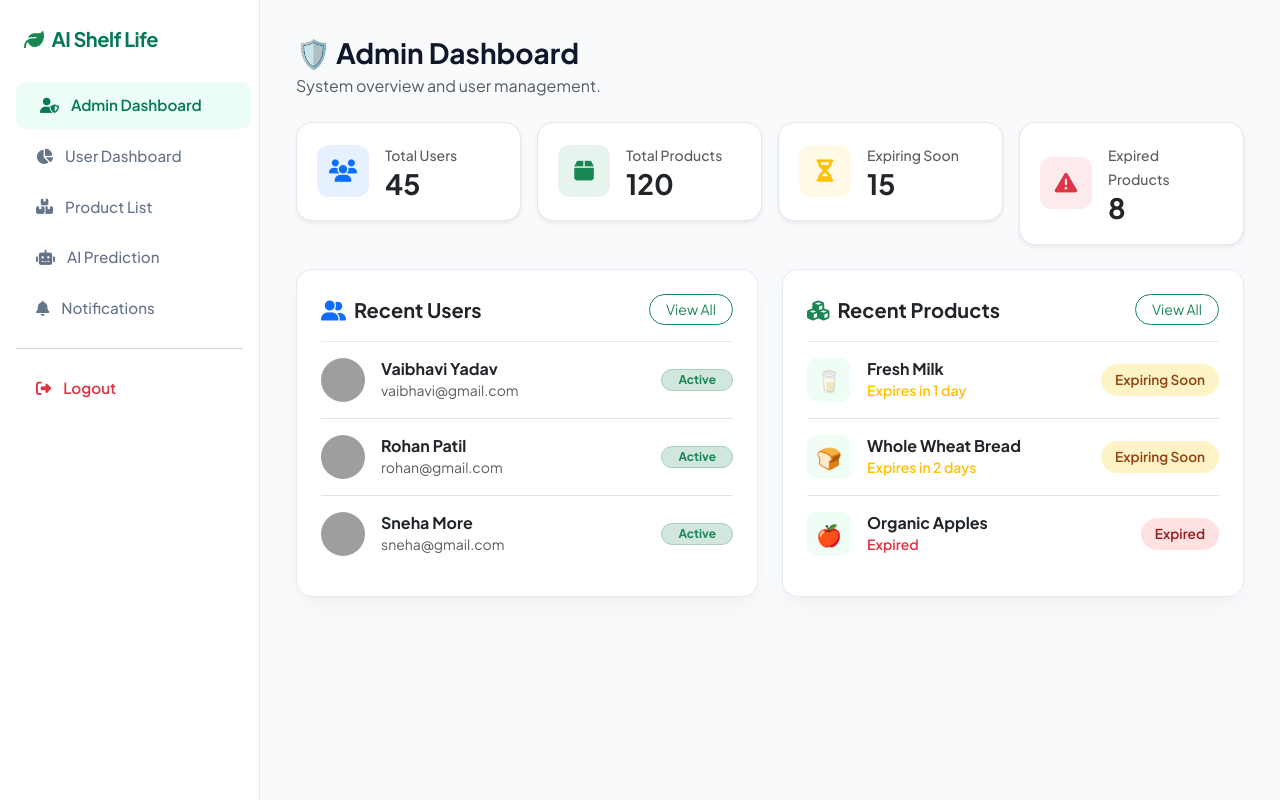
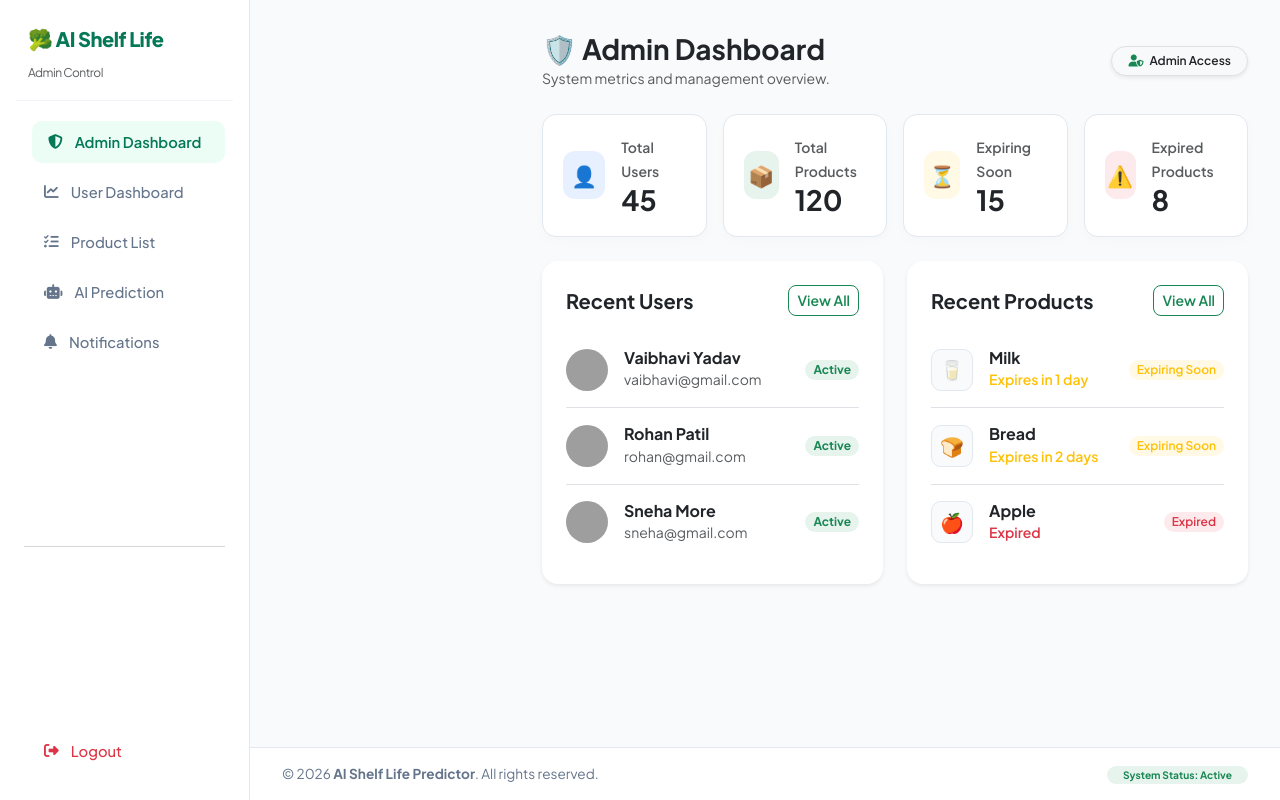
Before and after one commit to vaibhaviyadav2408-collab/-shelf-life-predictor, a Flask app: page /admin in a window 1280 px wide. Run offline with Flask 3, Linux system fonts and the light colour scheme; grey boxes are pictures that could not be loaded.

Commit message:
Revamp admin dashboard layout and styles
Updated the admin dashboard HTML structure and styles.

```diff
--- a/templates/admin.html
+++ b/templates/admin.html
@@ -3,204 +3,281 @@
 <head>
     <meta charset="UTF-8">
     <meta name="viewport" content="width=device-width, initial-scale=1.0">
-    <title>Admin Dashboard - AI Shelf Life</title>
-    <!-- Google Fonts & Font Awesome Icons -->
-    <link href="https://fonts.googleapis.com/css2?family=Plus+Jakarta+Sans:wght@400;500;600;700&display=swap" rel="stylesheet">
-    <link href="https://cdnjs.cloudflare.com/ajax/libs/font-awesome/6.4.0/css/all.min.css" rel="stylesheet">
+    <title>Admin Dashboard - AI Shelf Life Predictor</title>
     <!-- Bootstrap 5 CSS -->
     <link href="https://cdn.jsdelivr.net/npm/bootstrap@5.3.0/dist/css/bootstrap.min.css" rel="stylesheet">
+    <!-- FontAwesome Icons -->
+    <link rel="stylesheet" href="https://cdnjs.cloudflare.com/ajax/libs/font-awesome/6.4.0/css/all.min.css">
     <!-- Custom CSS -->
-    <link rel="stylesheet" href="{{ url_for('static', filename='style.css') }}">
+    <link rel="stylesheet" href="{{ url_for('static', filename='style.css') }}?v=4.0">
     <style>
+        body {
+            background-color: #f8fafc;
+            font-family: 'Plus Jakarta Sans', system-ui, -apple-system, sans-serif;
+        }
+        .dashboard-container {
+            display: flex;
+            min-height: 100vh;
+        }
+        /* Sidebar Styling */
+        .sidebar {
+            width: 250px;
+            height: 100vh;
+            background-color: #ffffff;
+            border-right: 1px solid #e2e8f0;
+            position: fixed;
+            top: 0;
+            left: 0;
+            padding: 24px 16px;
+            z-index: 1000;
+            display: flex;
+            flex-direction: column;
+        }
+        .sidebar-brand {
+            font-weight: 800;
+            font-size: 1.25rem;
+            color: #047857;
+            padding: 0 12px 16px 12px;
+            border-bottom: 1px solid #f1f5f9;
+            margin-bottom: 16px;
+        }
+        .sidebar a {
+            color: #64748b;
+            text-decoration: none;
+            display: flex;
+            align-items: center;
+            gap: 12px;
+            padding: 10px 16px;
+            margin-bottom: 4px;
+            border-radius: 10px;
+            font-weight: 500;
+            font-size: 0.92rem;
+            transition: all 0.2s ease;
+        }
+        .sidebar a:hover, .sidebar a.active {
+            background-color: #ecfdf5;
+            color: #047857;
+            font-weight: 600;
+        }
+        /* Layout Alignment */
+        .main-wrapper {
+            margin-left: 250px;
+            width: calc(100% - 250px);
+            display: flex;
+            flex-direction: column;
+            min-height: 100vh;
+        }
+        .main-content {
+            padding: 32px;
+            flex: 1;
+        }
+        /* Admin Component Styles */
         .admin-stat-card {
             border: 1px solid #e2e8f0;
-            border-radius: 16px;
+            border-radius: 14px;
             padding: 20px;
             background: #ffffff;
             display: flex;
             align-items: center;
             gap: 16px;
-            transition: transform 0.2s ease, box-shadow 0.2s ease;
+            box-shadow: 0 4px 12px rgba(0,0,0,0.02);
+            transition: transform 0.2s ease;
         }
         .admin-stat-card:hover {
-            transform: translateY(-3px);
-            box-shadow: 0 10px 20px rgba(0, 0, 0, 0.05);
+            transform: translateY(-2px);
         }
         .admin-stat-icon {
-            width: 52px;
-            height: 52px;
+            width: 48px;
+            height: 48px;
             border-radius: 12px;
-            display: flex;
-            align-items: center;
-            justify-content: center;
-            font-size: 1.4rem;
-        }
-        .user-avatar {
-            width: 44px;
-            height: 44px;
-            border-radius: 50%;
-            object-fit: cover;
-        }
-        .product-thumb {
-            width: 44px;
-            height: 44px;
-            border-radius: 10px;
-            background: #f0fdf4;
             display: flex;
             align-items: center;
             justify-content: center;
             font-size: 1.3rem;
         }
+        .user-avatar {
+            width: 42px;
+            height: 42px;
+            border-radius: 50%;
+            object-fit: cover;
+        }
+        .product-thumb {
+            width: 42px;
+            height: 42px;
+            border-radius: 10px;
+            background: #f8fafc;
+            display: flex;
+            align-items: center;
+            justify-content: center;
+            font-size: 1.2rem;
+            border: 1px solid #e2e8f0;
+        }
+        /* Footer */
+        .dashboard-footer {
+            background-color: #ffffff;
+            border-top: 1px solid #e2e8f0;
+            padding: 16px 32px;
+            margin-top: auto;
+            font-size: 0.85rem;
+            color: #64748b;
+        }
+        @media (max-width: 768px) {
+            .sidebar {
+                width: 100%;
+                height: auto;
+                position: relative;
+            }
+            .main-wrapper {
+                margin-left: 0;
+                width: 100%;
+            }
+        }
     </style>
 </head>
 <body>
 
+<div class="dashboard-container">
     <!-- Sidebar Navigation -->
     <div class="sidebar">
         <div class="sidebar-brand">
-            <i class="fa-solid fa-leaf text-success me-2"></i>AI Shelf Life
+            🥦 AI Shelf Life <br>
+            <small class="text-muted fw-normal" style="font-size:0.75rem;">Admin Control</small>
         </div>
-        <a href="{{ url_for('admin') }}" class="active"><i class="fa-solid fa-user-shield"></i> Admin Dashboard</a>
-        <a href="{{ url_for('dashboard') }}"><i class="fa-solid fa-chart-pie"></i> User Dashboard</a>
-        <a href="{{ url_for('product_list') }}"><i class="fa-solid fa-boxes-stacked"></i> Product List</a>
+        <a href="{{ url_for('admin') }}" class="active"><i class="fa-solid fa-shield-halved"></i> Admin Dashboard</a>
+        <a href="{{ url_for('dashboard') }}"><i class="fa-solid fa-chart-line"></i> User Dashboard</a>
+        <a href="{{ url_for('product_list') }}"><i class="fa-solid fa-list-check"></i> Product List</a>
         <a href="{{ url_for('ai_prediction') }}"><i class="fa-solid fa-robot"></i> AI Prediction</a>
         <a href="{{ url_for('notifications') }}"><i class="fa-solid fa-bell"></i> Notifications</a>
-        <hr class="mx-3 text-muted opacity-25">
-        <a href="{{ url_for('index') }}" class="text-danger fw-semibold"><i class="fa-solid fa-right-from-bracket"></i> Logout</a>
+        <hr class="mx-2 my-auto text-muted">
+        <a href="{{ url_for('index') }}" class="text-danger"><i class="fa-solid fa-right-from-bracket"></i> Logout</a>
     </div>
 
-    <!-- Main Content Area -->
+    <!-- Main Content Wrapper -->
+    <div class="main-wrapper">
         <div class="main-content">
-        <div class="d-flex justify-content-between align-items-center mb-4">
+            <div class="d-flex align-items-center justify-content-between mb-4">
                 <div>
-                <h3 class="fw-bold mb-1">🛡️ Admin Dashboard</h3>
-                <p class="text-muted mb-0">System overview and user management.</p>
+                    <h3 class="fw-bold m-0 text-dark">🛡️ Admin Dashboard</h3>
+                    <small class="text-muted">System metrics and management overview.</small>
                 </div>
+                <span class="badge bg-light text-dark border px-3 py-2 rounded-pill fw-semibold shadow-sm">
+                    <i class="fa-solid fa-user-shield me-1 text-success"></i> Admin Access
+                </span>
             </div>
 
-        <!-- Stat Cards -->
+            <!-- Analytics Stats Grid -->
             <div class="row g-3 mb-4">
                 <div class="col-md-3">
-                <div class="admin-stat-card shadow-sm">
-                    <div class="admin-stat-icon bg-primary bg-opacity-10 text-primary">
-                        <i class="fa-solid fa-users"></i>
-                    </div>
+                    <div class="admin-stat-card">
+                        <div class="admin-stat-icon bg-primary bg-opacity-10 text-primary">👤</div>
                         <div>
-                        <span class="text-muted small fw-medium">Total Users</span>
+                            <span class="text-muted small fw-semibold">Total Users</span>
                             <h3 class="fw-bold m-0 text-dark">45</h3>
                         </div>
                     </div>
                 </div>
                 <div class="col-md-3">
-                <div class="admin-stat-card shadow-sm">
-                    <div class="admin-stat-icon bg-success bg-opacity-10 text-success">
-                        <i class="fa-solid fa-box"></i>
-                    </div>
+                    <div class="admin-stat-card">
+                        <div class="admin-stat-icon bg-success bg-opacity-10 text-success">📦</div>
                         <div>
-                        <span class="text-muted small fw-medium">Total Products</span>
+                            <span class="text-muted small fw-semibold">Total Products</span>
                             <h3 class="fw-bold m-0 text-dark">120</h3>
                         </div>
                     </div>
                 </div>
                 <div class="col-md-3">
-                <div class="admin-stat-card shadow-sm">
-                    <div class="admin-stat-icon bg-warning bg-opacity-10 text-warning">
-                        <i class="fa-solid fa-hourglass-half"></i>
-                    </div>
+                    <div class="admin-stat-card">
+                        <div class="admin-stat-icon bg-warning bg-opacity-10 text-warning">⏳</div>
                         <div>
-                        <span class="text-muted small fw-medium">Expiring Soon</span>
+                            <span class="text-muted small fw-semibold">Expiring Soon</span>
                             <h3 class="fw-bold m-0 text-dark">15</h3>
                         </div>
                     </div>
                 </div>
                 <div class="col-md-3">
-                <div class="admin-stat-card shadow-sm">
-                    <div class="admin-stat-icon bg-danger bg-opacity-10 text-danger">
-                        <i class="fa-solid fa-triangle-exclamation"></i>
-                    </div>
+                    <div class="admin-stat-card">
+                        <div class="admin-stat-icon bg-danger bg-opacity-10 text-danger">⚠️</div>
                         <div>
-                        <span class="text-muted small fw-medium">Expired Products</span>
+                            <span class="text-muted small fw-semibold">Expired Products</span>
                             <h3 class="fw-bold m-0 text-dark">8</h3>
                         </div>
                     </div>
                 </div>
             </div>
 
-        <!-- Recent Lists Section -->
+            <!-- Content Lists Grid -->
             <div class="row g-4">
-            <!-- Recent Users -->
                 <div class="col-md-6">
-                <div class="card card-custom p-4">
+                    <div class="card border-0 shadow-sm rounded-4 p-4 h-100 bg-white">
                         <div class="d-flex justify-content-between align-items-center mb-3">
-                        <h5 class="fw-bold m-0"><i class="fa-solid fa-user-group text-primary me-2"></i>Recent Users</h5>
-                        <a href="#" class="btn btn-sm btn-outline-success rounded-pill px-3">View All</a>
+                            <h5 class="fw-bold m-0 text-dark">Recent Users</h5>
+                            <a href="#" class="btn btn-sm btn-outline-success rounded-3 fw-semibold">View All</a>
                         </div>
 
                         <div class="list-group list-group-flush">
                             <div class="list-group-item d-flex align-items-center gap-3 px-0 py-3 border-bottom">
                                 <img src="https://api.dicebear.com/7.x/avataaars/svg?seed=Vaibhavi" class="user-avatar bg-light" alt="User">
                                 <div class="flex-grow-1">
-                                <h6 class="fw-bold mb-0">Vaibhavi Yadav</h6>
+                                    <h6 class="fw-bold mb-0 text-dark">Vaibhavi Yadav</h6>
                                     <small class="text-muted">vaibhavi@gmail.com</small>
                                 </div>
-                            <span class="badge bg-success-subtle text-success border border-success-subtle px-3 py-1 rounded-pill">Active</span>
+                                <span class="badge bg-success bg-opacity-10 text-success px-2 py-1 rounded-pill">Active</span>
                             </div>
 
                             <div class="list-group-item d-flex align-items-center gap-3 px-0 py-3 border-bottom">
                                 <img src="https://api.dicebear.com/7.x/avataaars/svg?seed=Rohan" class="user-avatar bg-light" alt="User">
                                 <div class="flex-grow-1">
-                                <h6 class="fw-bold mb-0">Rohan Patil</h6>
+                                    <h6 class="fw-bold mb-0 text-dark">Rohan Patil</h6>
                                     <small class="text-muted">rohan@gmail.com</small>
                                 </div>
-                            <span class="badge bg-success-subtle text-success border border-success-subtle px-3 py-1 rounded-pill">Active</span>
+                                <span class="badge bg-success bg-opacity-10 text-success px-2 py-1 rounded-pill">Active</span>
                             </div>
 
-                        <div class="list-group-item d-flex align-items-center gap-3 px-0 py-3">
+                            <div class="list-group-item d-flex align-items-center gap-3 px-0 py-3 border-0">
                                 <img src="https://api.dicebear.com/7.x/avataaars/svg?seed=Sneha" class="user-avatar bg-light" alt="User">
                                 <div class="flex-grow-1">
-                                <h6 class="fw-bold mb-0">Sneha More</h6>
+                                    <h6 class="fw-bold mb-0 text-dark">Sneha More</h6>
                                     <small class="text-muted">sneha@gmail.com</small>
                                 </div>
-                            <span class="badge bg-success-subtle text-success border border-success-subtle px-3 py-1 rounded-pill">Active</span>
+                                <span class="badge bg-success bg-opacity-10 text-success px-2 py-1 rounded-pill">Active</span>
                             </div>
                         </div>
                     </div>
                 </div>
 
-            <!-- Recent Products -->
                 <div class="col-md-6">
-                <div class="card card-custom p-4">
+                    <div class="card border-0 shadow-sm rounded-4 p-4 h-100 bg-white">
                         <div class="d-flex justify-content-between align-items-center mb-3">
-                        <h5 class="fw-bold m-0"><i class="fa-solid fa-cubes text-success me-2"></i>Recent Products</h5>
-                        <a href="{{ url_for('product_list') }}" class="btn btn-sm btn-outline-success rounded-pill px-3">View All</a>
+                            <h5 class="fw-bold m-0 text-dark">Recent Products</h5>
+                            <a href="{{ url_for('product_list') }}" class="btn btn-sm btn-outline-success rounded-3 fw-semibold">View All</a>
                         </div>
 
                         <div class="list-group list-group-flush">
                             <div class="list-group-item d-flex align-items-center gap-3 px-0 py-3 border-bottom">
                                 <div class="product-thumb">🥛</div>
                                 <div class="flex-grow-1">
-                                <h6 class="fw-bold mb-0">Fresh Milk</h6>
+                                    <h6 class="fw-bold mb-0 text-dark">Milk</h6>
                                     <small class="text-warning fw-semibold">Expires in 1 day</small>
                                 </div>
-                            <span class="badge-expiring">Expiring Soon</span>
+                                <span class="badge bg-warning bg-opacity-10 text-warning px-2 py-1 rounded-pill fw-semibold">Expiring Soon</span>
                             </div>
 
                             <div class="list-group-item d-flex align-items-center gap-3 px-0 py-3 border-bottom">
                                 <div class="product-thumb">🍞</div>
                                 <div class="flex-grow-1">
-                                <h6 class="fw-bold mb-0">Whole Wheat Bread</h6>
+                                    <h6 class="fw-bold mb-0 text-dark">Bread</h6>
                                     <small class="text-warning fw-semibold">Expires in 2 days</small>
                                 </div>
-                            <span class="badge-expiring">Expiring Soon</span>
+                                <span class="badge bg-warning bg-opacity-10 text-warning px-2 py-1 rounded-pill fw-semibold">Expiring Soon</span>
                             </div>
 
-                        <div class="list-group-item d-flex align-items-center gap-3 px-0 py-3">
+                            <div class="list-group-item d-flex align-items-center gap-3 px-0 py-3 border-0">
                                 <div class="product-thumb">🍎</div>
                                 <div class="flex-grow-1">
-                                <h6 class="fw-bold mb-0">Organic Apples</h6>
+                                    <h6 class="fw-bold mb-0 text-dark">Apple</h6>
                                     <small class="text-danger fw-semibold">Expired</small>
                                 </div>
-                            <span class="badge-expired">Expired</span>
+                                <span class="badge bg-danger bg-opacity-10 text-danger px-2 py-1 rounded-pill fw-semibold">Expired</span>
                             </div>
                         </div>
                     </div>
@@ -208,5 +285,19 @@
             </div>
         </div>
 
+        <!-- Footer Section -->
+        <footer class="dashboard-footer text-center text-md-between d-flex flex-column flex-md-row justify-content-between align-items-center gap-2">
+            <div>
+                © 2026 <strong>AI Shelf Life Predictor</strong>. All rights reserved.
+            </div>
+            <div>
+                <span class="badge bg-success bg-opacity-10 text-success rounded-pill px-3 py-1">System Status: Active</span>
+            </div>
+        </footer>
+    </div>
+</div>
+
+<!-- Bootstrap JS -->
+<script src="https://cdn.jsdelivr.net/npm/bootstrap@5.3.0/dist/js/bootstrap.bundle.min.js"></script>
 </body>
 </html>
```
Lines whose indentation alone changed are shown as unchanged.
